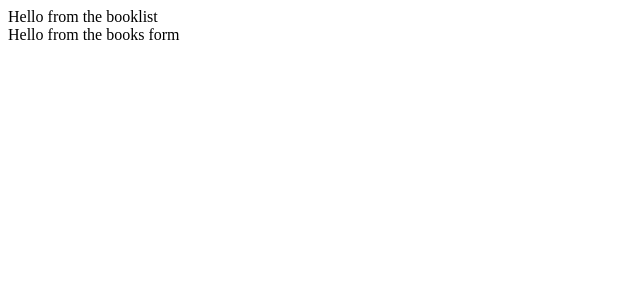
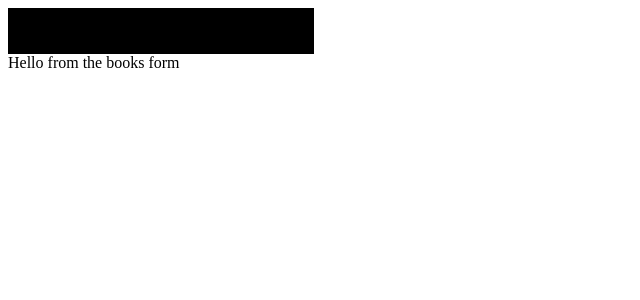
Before and after one commit to mariosknl/book_store, a React (Create React App) app: page / in a window 1280 px wide. Shown: the top 300 px of the page, without its empty margins (0-640 px from the left). Built offline with nearby package versions, Linux system fonts and the light colour scheme.

Commit message:
add book component

```diff
--- a/package.json
+++ b/package.json
@@ -11,7 +11,8 @@
     "react-dom": "^16.13.1",
     "react-redux": "^7.2.1",
     "react-scripts": "3.4.2",
-    "redux": "^4.0.5"
+    "redux": "^4.0.5",
+    "styled-components": "^5.1.1"
   },
   "scripts": {
     "start": "react-scripts start",
--- a/src/App.js
+++ b/src/App.js
@@ -1,11 +1,11 @@
 import React from 'react';
-import Booklist from './components/BookList';
+import Bookslist from './components/BooksList';
 import BooksForm from './components/BooksForm';
 
 function App() {
   return (
     <div>
-      <Booklist />
+      <Bookslist />
       <BooksForm />
     </div>
   );
--- /dev/null
+++ b/src/components/Book.js
@@ -0,0 +1,22 @@
+import React from 'react';
+import PropTypes from 'prop-types';
+
+export default function Book(props) {
+  const { id, title, category } = props;
+  return (
+    <div>
+      This is a row
+      {id}
+      {' '}
+      {title}
+      {' '}
+      { category}
+    </div>
+  );
+}
+
+Book.propTypes = {
+  id: PropTypes.number.isRequired,
+  title: PropTypes.string.isRequired,
+  category: PropTypes.string.isRequired,
+};
--- a/src/components/BookList.js
+++ /dev/null
@@ -1,9 +0,0 @@
-import React from 'react';
-
-export default function BookList() {
-  return (
-    <div>
-      Hello from the booklist
-    </div>
-  );
-}
--- /dev/null
+++ b/src/components/BooksList.js
@@ -0,0 +1,26 @@
+import React from 'react';
+import styled from 'styled-components';
+import Book from './Book';
+
+const StyledBooksList = styled.table`
+  background: black;
+`;
+
+export default function BooksList() {
+  return (
+    <StyledBooksList>
+      <thead>
+        <tr>
+          <th colSpan="2">The table header</th>
+        </tr>
+      </thead>
+      <tbody>
+        <tr>
+          <Book />
+          <td>The table body</td>
+          <td>with two columns</td>
+        </tr>
+      </tbody>
+    </StyledBooksList>
+  );
+}
```
Also changed, not shown: 1 other file (tests, documents, lock files or other folders).
